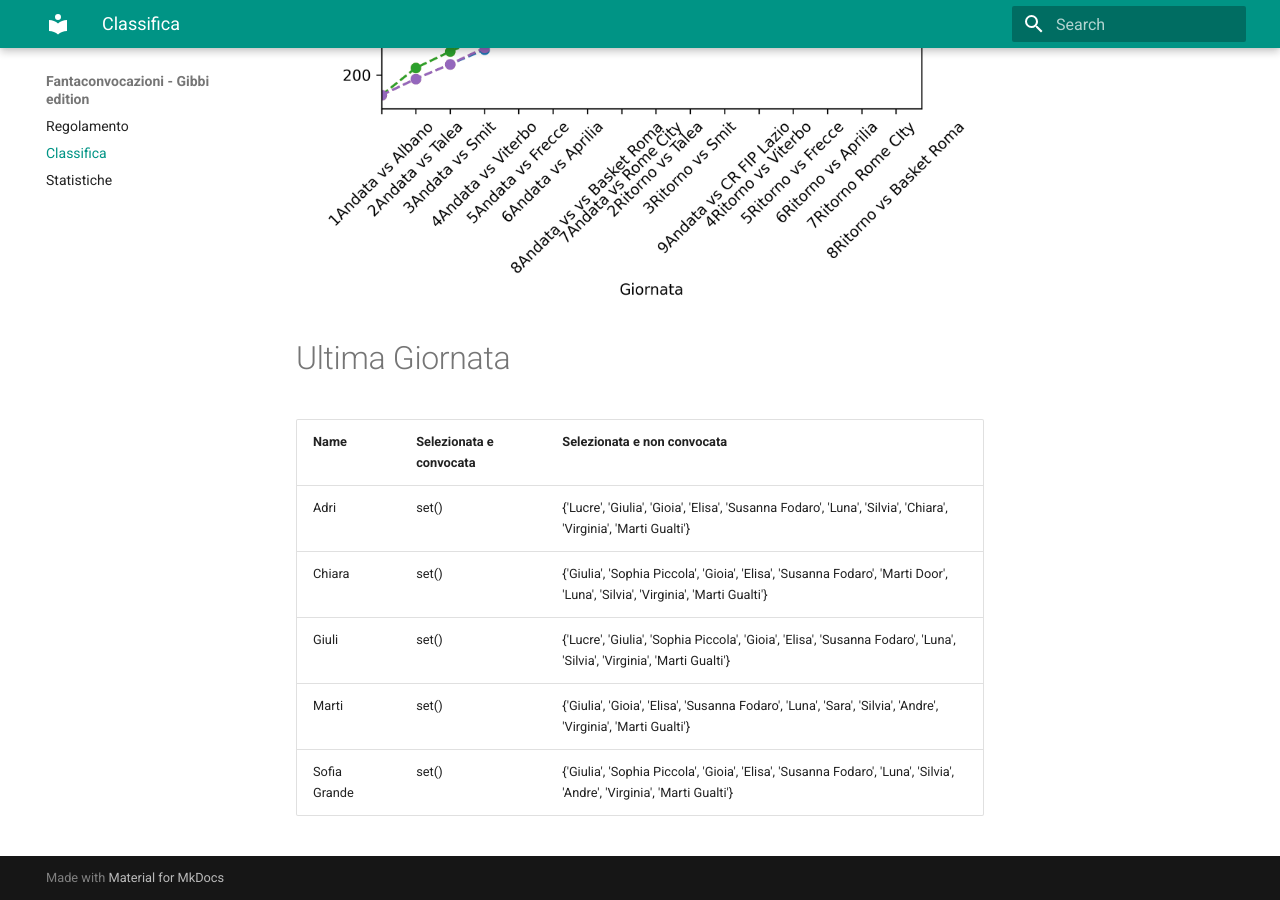
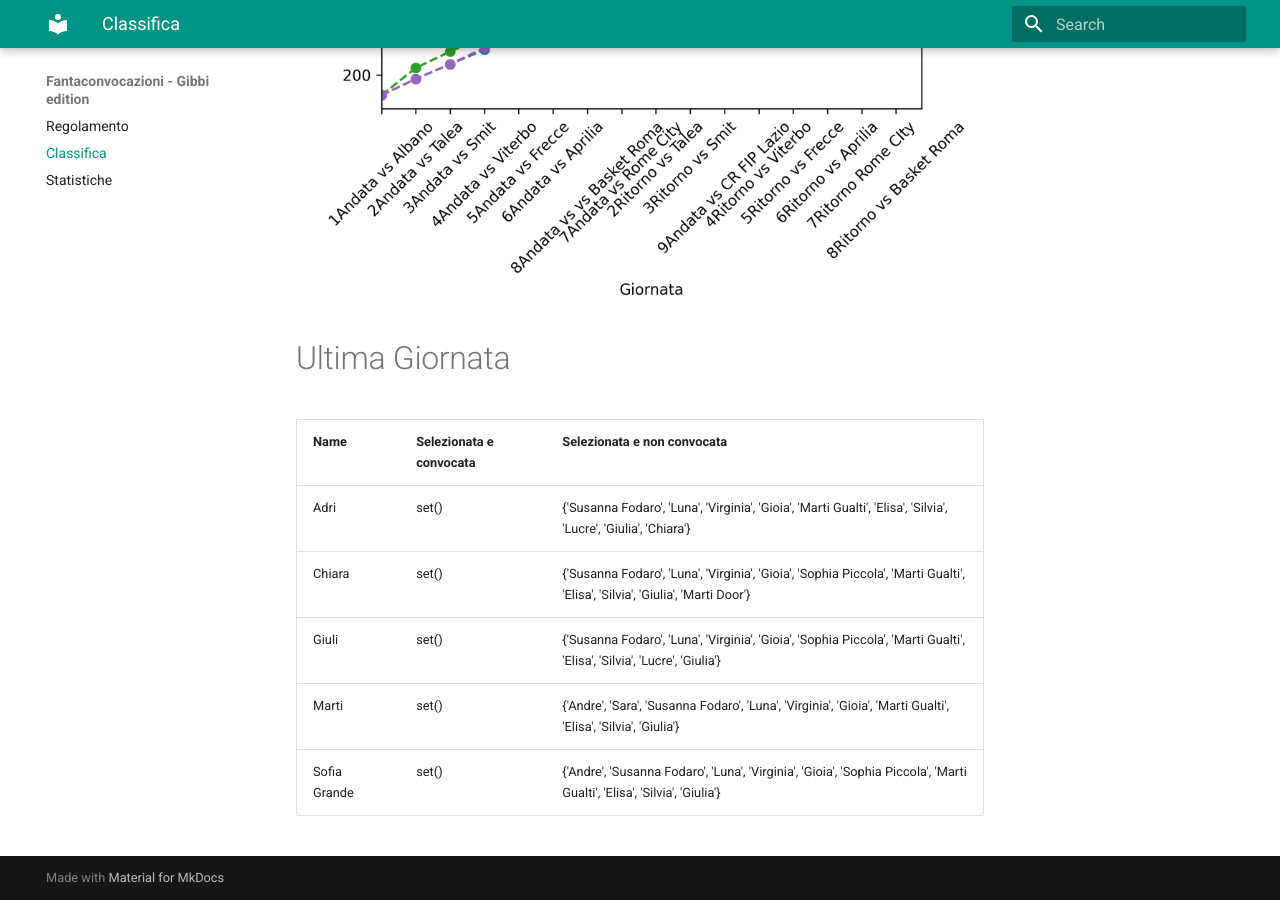
Before and after one commit to martinig94/fantagibbi, an MkDocs documentation site: the page built from docs/Classifica.md, in a window 1280 px wide and 900 px high, scrolled down 810 px. Built offline with MkDocs 1.6.1 and Material for MkDocs 9.7.7, drawn with Linux system fonts in a browser that asks for light colours.

Commit message:
Auto-update from main.py

```diff
--- a/docs/Classifica.md
+++ b/docs/Classifica.md
@@ -18,9 +18,9 @@
 <!-- START_TABLE CORRECT -->
 | Name         | Selezionata e convocata   | Selezionata e non convocata                                                                                                  |
 |:-------------|:--------------------------|:-----------------------------------------------------------------------------------------------------------------------------|
-| Adri         | set()                     | {'Lucre', 'Giulia', 'Gioia', 'Elisa', 'Susanna Fodaro', 'Luna', 'Silvia', 'Chiara', 'Virginia', 'Marti Gualti'}              |
-| Chiara       | set()                     | {'Giulia', 'Sophia Piccola', 'Gioia', 'Elisa', 'Susanna Fodaro', 'Marti Door', 'Luna', 'Silvia', 'Virginia', 'Marti Gualti'} |
-| Giuli        | set()                     | {'Lucre', 'Giulia', 'Sophia Piccola', 'Gioia', 'Elisa', 'Susanna Fodaro', 'Luna', 'Silvia', 'Virginia', 'Marti Gualti'}      |
-| Marti        | set()                     | {'Giulia', 'Gioia', 'Elisa', 'Susanna Fodaro', 'Luna', 'Sara', 'Silvia', 'Andre', 'Virginia', 'Marti Gualti'}                |
-| Sofia Grande | set()                     | {'Giulia', 'Sophia Piccola', 'Gioia', 'Elisa', 'Susanna Fodaro', 'Luna', 'Silvia', 'Andre', 'Virginia', 'Marti Gualti'}      |
+| Adri         | set()                     | {'Susanna Fodaro', 'Luna', 'Virginia', 'Gioia', 'Marti Gualti', 'Elisa', 'Silvia', 'Lucre', 'Giulia', 'Chiara'}              |
+| Chiara       | set()                     | {'Susanna Fodaro', 'Luna', 'Virginia', 'Gioia', 'Sophia Piccola', 'Marti Gualti', 'Elisa', 'Silvia', 'Giulia', 'Marti Door'} |
+| Giuli        | set()                     | {'Susanna Fodaro', 'Luna', 'Virginia', 'Gioia', 'Sophia Piccola', 'Marti Gualti', 'Elisa', 'Silvia', 'Lucre', 'Giulia'}      |
+| Marti        | set()                     | {'Andre', 'Sara', 'Susanna Fodaro', 'Luna', 'Virginia', 'Gioia', 'Marti Gualti', 'Elisa', 'Silvia', 'Giulia'}                |
+| Sofia Grande | set()                     | {'Andre', 'Susanna Fodaro', 'Luna', 'Virginia', 'Gioia', 'Sophia Piccola', 'Marti Gualti', 'Elisa', 'Silvia', 'Giulia'}      |
 <!-- END_TABLE CORRECT -->
```
